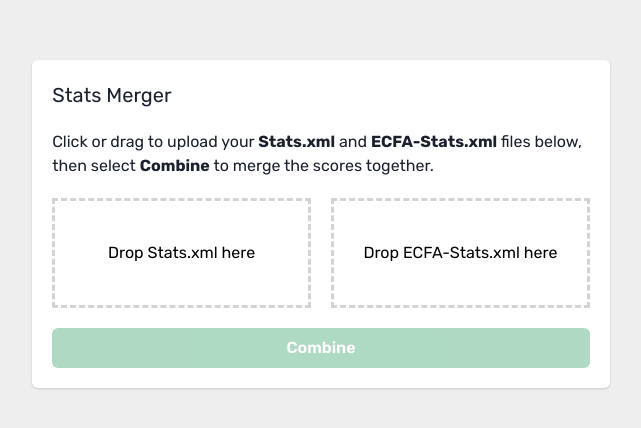
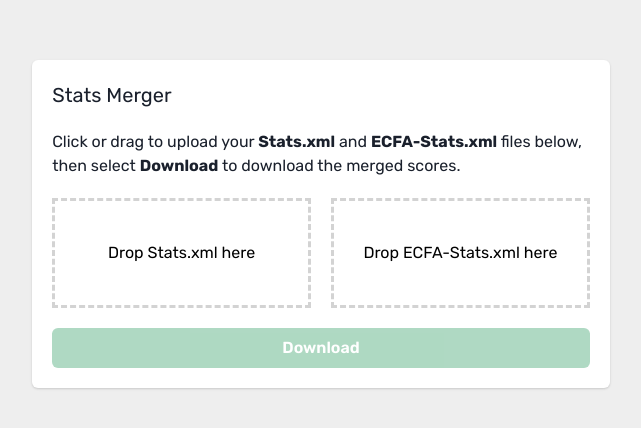
Before and after one commit to adketuri/itg-stats-merge-web, a Next.js app: page / in a window 1280 px wide. Shown: the part 176-604 px from the top of the page, without its empty margins (319-960 px from the left). Built offline with nearby package versions, Linux system fonts and the light colour scheme.

Commit message:
Parse on the frontend

```diff
--- a/package.json
+++ b/package.json
@@ -15,7 +15,7 @@
     "@emotion/react": "^11.11.3",
     "@emotion/styled": "^11.11.0",
     "framer-motion": "^10.18.0",
-    "itg-stats-merge": "^0.1.0",
+    "itg-stats-merge": "^0.2.0",
     "next": "14.0.4",
     "react": "^18",
     "react-dom": "^18",
--- a/src/app/page.tsx
+++ b/src/app/page.tsx
@@ -3,23 +3,33 @@
 import { FileDrop } from '@/components/file-drop'
 import { FILENAMES } from '@/constants';
 import { Button, Container, Flex, Card, CardHeader, CardBody, Text } from '@chakra-ui/react'
+import { combine, parseStatsXml } from 'itg-stats-merge';
+import { SaveXML } from 'itg-stats-merge/types';
 import { useState } from 'react';
 
 export default function Home() {
 
   const [loading, setLoading] = useState(false);
 
-  const submitForm = () => {
-    setLoading(true)
-    const body = new FormData();
-    FILENAMES.forEach(filename => body.append(filename, formData[filename], filename))
-    fetch("/api/upload", {
-      method: "POST",
-      body,
-    })
-      .then((res) => res.blob())
-      .then((blob) => {
-        const href = window.URL.createObjectURL(blob);
+  const submitForm = async () => {
+    setLoading(true);
+    // FIXME Promise.all, actual error handling, etc
+    const itg: SaveXML | null = await new Promise((resolve) => {
+      setTimeout(() => {
+        const parsed = parseStatsXml(formData["Stats.xml"])
+        resolve(parsed);
+      });
+    });
+    const ecfa: SaveXML | null = await new Promise((resolve) => {
+      setTimeout(() => {
+        const parsed = parseStatsXml(formData["ECFA-Stats.xml"])
+        resolve(parsed);
+      });
+    });
+    if (itg && ecfa) {
+      const combinedXml = combine(itg, ecfa)
+      const data = new Blob([combinedXml], { type: 'text/xml' })
+      const href = window.URL.createObjectURL(data);
       const link = document.createElement('a');
       link.href = href;
       link.setAttribute('download', 'Stats.xml');
@@ -27,11 +37,7 @@ export default function Home() {
       link.click();
       document.body.removeChild(link);
       setLoading(false)
-      })
-      .catch((err) => {
-        setLoading(false);
-        return Promise.reject({ Error: 'oopsies', err });
-      })
+    }
   };
 
   const [formData, setFormData] = useState<Record<string, any>>({})
@@ -41,7 +47,7 @@ export default function Home() {
       <Card display="flex" >
         <CardHeader pb={0}>
           <Text fontSize="xl" mb={5}>Stats Merger</Text>
-          <Text>Click or drag to upload your <strong>Stats.xml</strong> and <strong>ECFA-Stats.xml</strong> files below, then select <strong>Combine</strong> to merge the scores together.</Text>
+          <Text>Click or drag to upload your <strong>Stats.xml</strong> and <strong>ECFA-Stats.xml</strong> files below, then select <strong>Download</strong> to download the merged scores.</Text>
         </CardHeader>
         <CardBody display="flex" flexDir="column" pt={0}>
           <Flex textAlign="center" gap={5} my={5} flexDir={["column", "row"]}>
@@ -49,7 +55,7 @@ export default function Home() {
               (<FileDrop key={filename} filename={filename} formData={formData} setFormData={setFormData} />)
             )}
           </Flex>
-          <Button type="submit" isLoading={loading} isDisabled={disabled} colorScheme="green" onClick={submitForm}>Combine</Button>
+          <Button type="submit" isLoading={loading} isDisabled={disabled} colorScheme="green" onClick={submitForm}>Download</Button>
         </CardBody>
       </Card>
     </Container>
--- a/src/components/file-drop.tsx
+++ b/src/components/file-drop.tsx
@@ -12,17 +12,15 @@ interface FileDropProps {
 export const FileDrop: FC<FileDropProps> = ({ filename, formData, setFormData }) => {
 
   const onDrop = useCallback((file: File[]) => {
-    console.log("onDrop", file)
     if (!file.some(f => f.name === filename)) return;
     const reader = new FileReader()
     reader.onabort = () => console.log('file reading was aborted')
     reader.onerror = () => console.log('file reading has failed')
     reader.onload = () => {
-      const binaryStr = reader.result
-      console.log(binaryStr)
-      setFormData({ ...formData, [filename]: new Blob([binaryStr as ArrayBuffer]) })
+      const result = reader.result
+      setFormData({ ...formData, [filename]: result })
     }
-    reader.readAsArrayBuffer(file[0])
+    reader.readAsText(file[0])
 
   }, [filename, setFormData, formData])
   const { getRootProps, getInputProps, isDragActive } = useDropzone({
```
Also changed, not shown: src/app/api/upload/route.ts (deleted, +0 -28 lines), 1 other file (tests, documents, lock files or other folders). Lines whose indentation alone changed are shown as unchanged.
